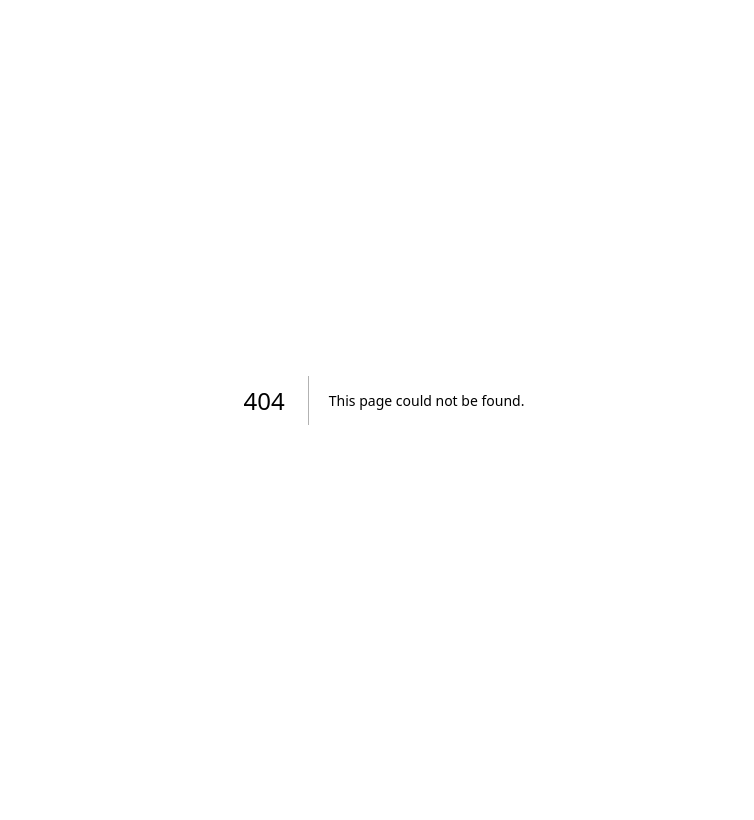
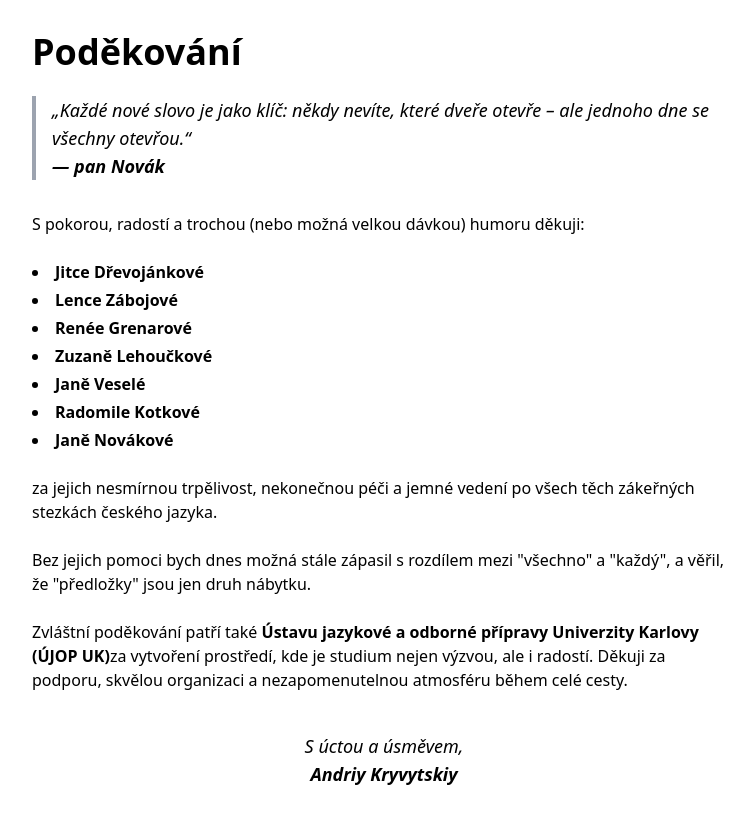
Before and after one commit to AndriyKryvytskiy/pannovak.fun, a Next.js app: page /podekovani in a window 1280 px wide. Before the commit this address had no page. Shown: the whole page, without its empty margins (256-1010 px from the left). Built offline with nearby package versions, Linux system fonts and the light colour scheme.

Commit message:
The last var 1

```diff
--- a/pages/index.js
+++ b/pages/index.js
@@ -38,6 +38,13 @@ export default function Home() {
           🇺🇦 Книга українською
         </a>
       </div>
+
+      <div className="flex gap-4 flex-wrap justify-center">
+        <a href="/podekovani" className="px-5 py-2 bg-indigo-600 text-white rounded-xl shadow hover:bg-indigo-700 transition">
+          🇨🇿 Kniha česky
+        </a>
+
+      </div>
     </main>
   );
 }
--- /dev/null
+++ b/pages/podekovani.js
@@ -0,0 +1,48 @@
+import React from "react";
+
+export default function Podekovani() {
+  return (
+    <div className="p-8 max-w-3xl mx-auto">
+      <h1 className="text-4xl font-bold mb-6">Poděkování</h1>
+
+      <blockquote className="border-l-4 border-gray-400 pl-4 italic text-lg mb-8">
+        „Každé nové slovo je jako klíč: někdy nevíte, které dveře otevře – ale jednoho dne se všechny otevřou.“
+        <br />
+        <span className="font-semibold">— pan Novák</span>
+      </blockquote>
+
+      <p className="mb-6">
+        S pokorou, radostí a trochou (nebo možná velkou dávkou) humoru děkuji:
+      </p>
+
+      <ul className="list-disc list-inside mb-6 space-y-1">
+        <li><strong>Jitce Dřevojánkové</strong></li>
+        <li><strong>Lence Zábojové</strong></li>
+        <li><strong>Renée Grenarové</strong></li>
+        <li><strong>Zuzaně Lehoučkové</strong></li>
+        <li><strong>Janě Veselé</strong></li>
+        <li><strong>Radomile Kotkové</strong></li>
+        <li><strong>Janě Novákové</strong></li>
+      </ul>
+
+      <p className="mb-6">
+        za jejich nesmírnou trpělivost, nekonečnou péči a jemné vedení po všech těch zákeřných stezkách českého jazyka.
+      </p>
+
+      <p className="mb-6">
+        Bez jejich pomoci bych dnes možná stále zápasil s rozdílem mezi "všechno" a "každý",
+        a věřil, že "předložky" jsou jen druh nábytku.
+      </p>
+
+      <p className="mb-10">
+        Zvláštní poděkování patří také <strong>Ústavu jazykové a odborné přípravy Univerzity Karlovy (ÚJOP UK)</strong>
+        za vytvoření prostředí, kde je studium nejen výzvou, ale i radostí.
+        Děkuji za podporu, skvělou organizaci a nezapomenutelnou atmosféru během celé cesty.
+      </p>
+
+      <div className="text-center text-lg italic">
+        S úctou a úsměvem,<br /> <span className="font-semibold">Andriy Kryvytskiy</span>
+      </div>
+    </div>
+  );
+}
```
